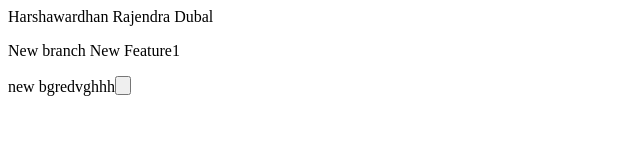
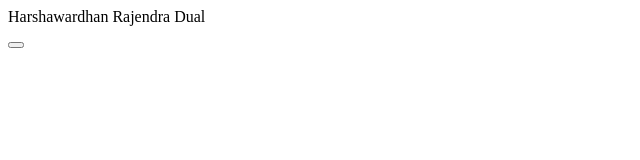
Before and after one commit to dssachinshinde/LocalRepo, a plain HTML site: page index.html in a window 1280 px wide. Shown: the whole page, without its empty margins (0-640 px from the left). Drawn offline with Linux system fonts and the light colour scheme.

Commit message:
Add new changes

```diff
--- a/index.html
+++ b/index.html
@@ -1,3 +1,2 @@
-<p> Harshawardhan Rajendra Dubal<p>
-    <a>New branch New Feature1</a>
-    </p>new bgredvghhh<button></p>
+<p> Harshawardhan Rajendra Dual<p>
+<p> <button>
```
